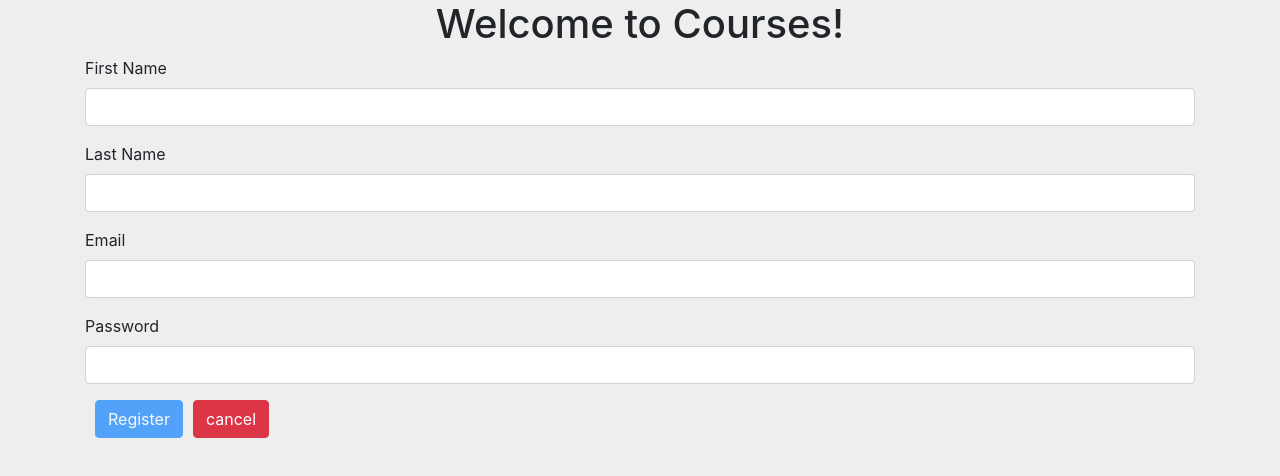
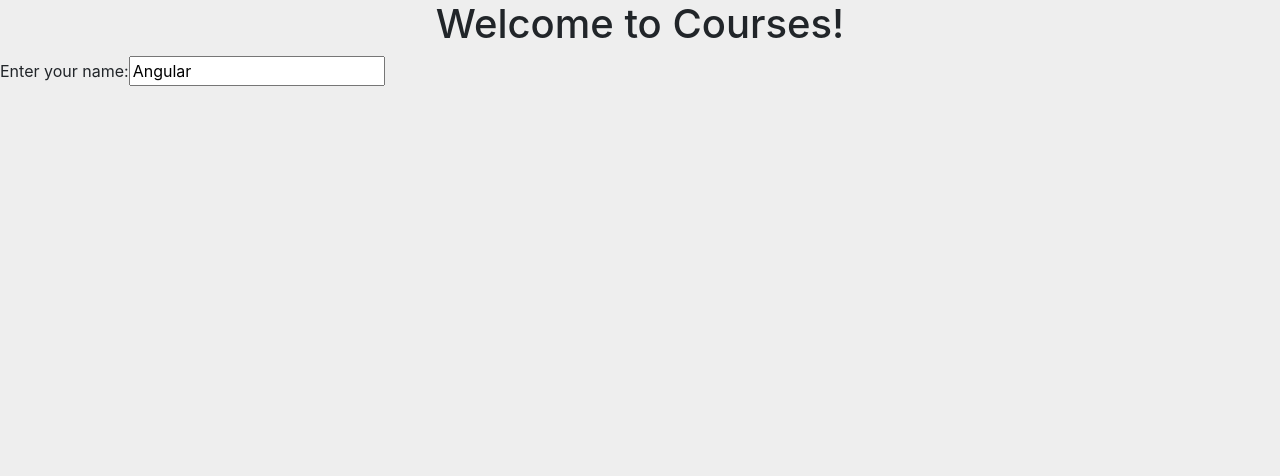
Before and after one commit to Hemasudha/project1, an Angular app: page / in a window 1280 px wide. Shown: the top 476 px of the page. Built offline with nearby package versions, Linux system fonts and the light colour scheme.

Commit message:
observables

```diff
--- a/src/app/app.component.html
+++ b/src/app/app.component.html
@@ -4,3 +4,4 @@
 </div>
 
 <router-outlet></router-outlet>
+<!-- <pr-design></pr-design> -->
--- /dev/null
+++ b/src/app/design/design.component.html
@@ -0,0 +1,4 @@
+<label>Enter your name:</label>
+<input (keyup)="onKey($event)" [(ngModel)]="name" />
+
+<!-- <div><code>observable|async</code>: Time: {{ time | async }}</div> -->
--- /dev/null
+++ b/src/app/design/design.component.ts
@@ -0,0 +1,36 @@
+import { UsersService } from "./../users.service";
+import { Component, OnInit } from "@angular/core";
+import { Observable } from "rxjs";
+import {
+  FormBuilder,
+  FormGroup,
+  Validators,
+  AbstractControl,
+  FormControl
+} from "@angular/forms";
+@Component({
+  selector: "pr-design",
+  templateUrl: "./design.component.html",
+  styleUrls: ["./design.component.css"]
+})
+export class DesignComponent implements OnInit {
+  name: any;
+  $name;
+  data: any;
+
+  constructor(public fb: FormBuilder) {}
+
+  ngOnInit() {
+    this.name = "Angular";
+  }
+
+  onKey(event: any) {
+    this.data = event.target.value;
+    this.$name = new Observable(observer => {
+      observer.next(this.data);
+    });
+    this.$name.subscribe(value => {
+      console.log(value);
+    });
+  }
+}
--- a/src/app/registration/registration.component.html
+++ b/src/app/registration/registration.component.html
@@ -1,4 +1,4 @@
-<div class="container" *ngIf="!submitted">
+<!-- <div class="container" *ngIf="!submitted">
   <form novalidate (ngSubmit)="onRegister(myForm.value)" #myForm="ngForm">
     <div
       class="form-group"
@@ -109,14 +109,6 @@
       </div>
     </div>
 
-    <!-- <div class="form-group">
-      <label>Language</label>
-      <select class="form-control" name="language" [(ngModel)]="model.language">
-        <option value="">Please select a language</option>
-        <option *ngFor="let lang of langs" [value]="lang">{{ lang }} </option>
-      </select>
-    </div> -->
-
     <button type="submit" class="btn btn-primary" [disabled]="myForm.invalid">
       Register
     </button>
@@ -124,8 +116,6 @@
     <button type="submit" (click)="onCancel()" class="btn btn-danger">
       cancel
     </button>
-
-    <!-- <pre>{{ myForm.value | json }}</pre> -->
   </form>
 </div>
 <div class="container" *ngIf="submitted">
@@ -135,4 +125,5 @@
     >to edit details
   </p>
 </div>
-<!-- <pr-profile *ngIf="submitted"></pr-profile> -->
+<pr-profile *ngIf="submitted"></pr-profile> -->
+<pr-design></pr-design>
--- a/src/app/users.service.ts
+++ b/src/app/users.service.ts
@@ -1,13 +1,24 @@
 import { User } from "./users";
 import { Injectable } from "@angular/core";
 import { of, Observable } from "rxjs";
-
+import { Http, Response } from "@angular/http";
+//import { environment } from "src/environments/environment";
+//const API_URL = environment.apiUrl;
 @Injectable({
   providedIn: "root"
 })
 export class UsersService {
+  constructor(private http: Http) {}
   public users: {};
-
+  posts: any[];
+  getuser() {
+    return this.http
+      .get("http://localhost:8095/v1/vendors/")
+      .subscribe(response => {
+        this.posts = response.json();
+        console.log(this.posts);
+      });
+  }
   setDetails(users) {
     this.users = users;
     console.log(users);
@@ -16,5 +27,4 @@ export class UsersService {
   getDetails() {
     return this.users;
   }
-  constructor() {}
 }
```
Also changed, not shown: src/app/course/course.module.ts (+11 -3 lines), src/app/design/design.component.css (added), 1 other file (tests, documents, lock files or other folders).
